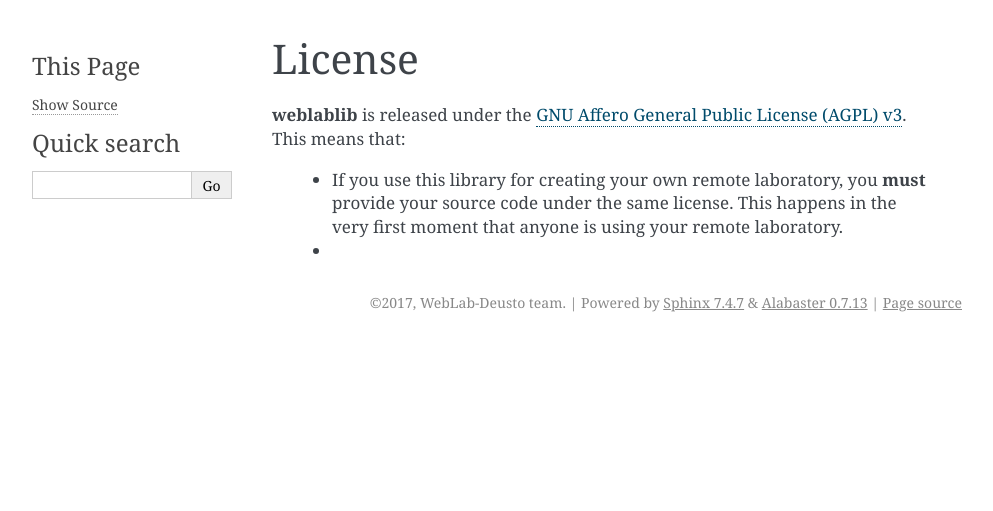
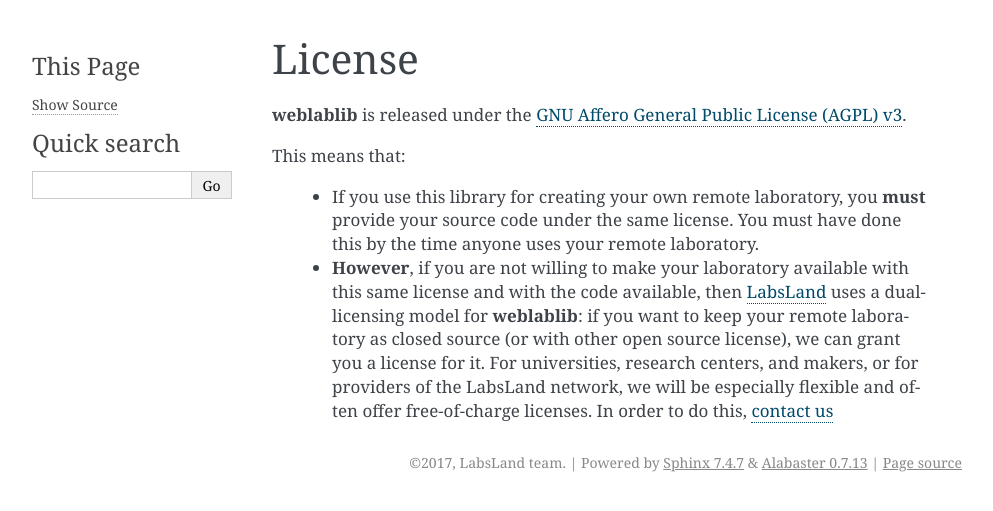
Before and after one commit to weblabdeusto/weblablib, a Sphinx documentation site: the page built from docs/source/license.rst, in a window 1280 px wide. Shown: the top 511 px of the page, without its empty margins (148-1141 px from the left). Built offline with Sphinx 7.4.7, drawn with Linux system fonts in a browser that asks for light colours.

Commit message:
Add license documentation

```diff
--- a/docs/source/conf.py
+++ b/docs/source/conf.py
@@ -46,8 +46,8 @@ master_doc = 'index'
 
 # General information about the project.
 project = u'weblablib'
-copyright = u'2017, WebLab-Deusto team'
-author = u'WebLab-Deusto team'
+copyright = u'2017, LabsLand team'
+author = u'LabsLand team'
 
 # The version info for the project you're documenting, acts as replacement for
 # |version| and |release|, also used in various other places throughout the
@@ -222,7 +222,7 @@ latex_elements = {
 #  author, documentclass [howto, manual, or own class]).
 latex_documents = [
     (master_doc, 'weblablib.tex', u'weblablib Documentation',
-     u'WebLab-Deusto team', 'manual'),
+     u'LabsLand team', 'manual'),
 ]
 
 # The name of an image file (relative to this directory) to place at the top of
--- a/docs/source/license.rst
+++ b/docs/source/license.rst
@@ -3,7 +3,9 @@
 License
 =======
 
-**weblablib** is released under the `GNU Affero General Public License (AGPL) v3 <https://www.gnu.org/licenses/agpl-3.0.en.html>`_. This means that:
+**weblablib** is released under the `GNU Affero General Public License (AGPL) v3 <https://www.gnu.org/licenses/agpl-3.0.en.html>`_.
 
- * If you use this library for creating your own remote laboratory, you **must** provide your source code under the same license. This happens in the very first moment that anyone is using your remote laboratory.
- *
+This means that:
+
+ * If you use this library for creating your own remote laboratory, you **must** provide your source code under the same license. You must have done this by the time anyone uses your remote laboratory.
+ * **However**, if you are not willing to make your laboratory available with this same license and with the code available, then `LabsLand <https://labsland.com>`_ uses a dual-licensing model for **weblablib**: if you want to keep your remote laboratory as closed source (or with other open source license), we can grant you a license for it. For universities, research centers, and makers, or for providers of the LabsLand network, we will be especially flexible and often offer free-of-charge licenses. In order to do this, `contact us <https://labsland.com>`_
```
Also changed, not shown: weblablib.py (+8 -0 lines).
